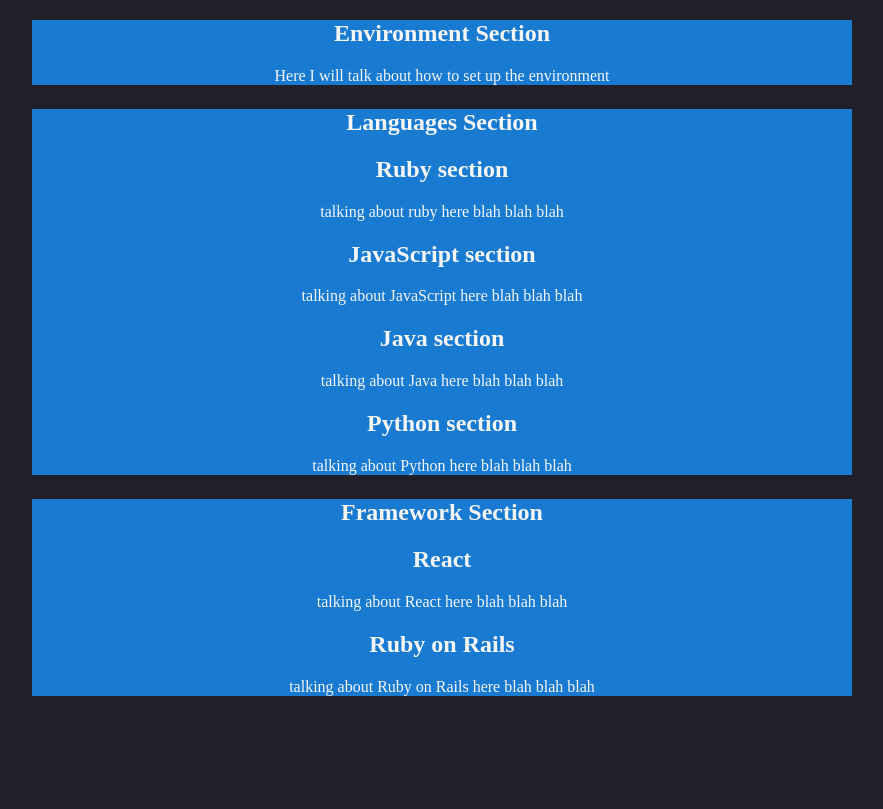
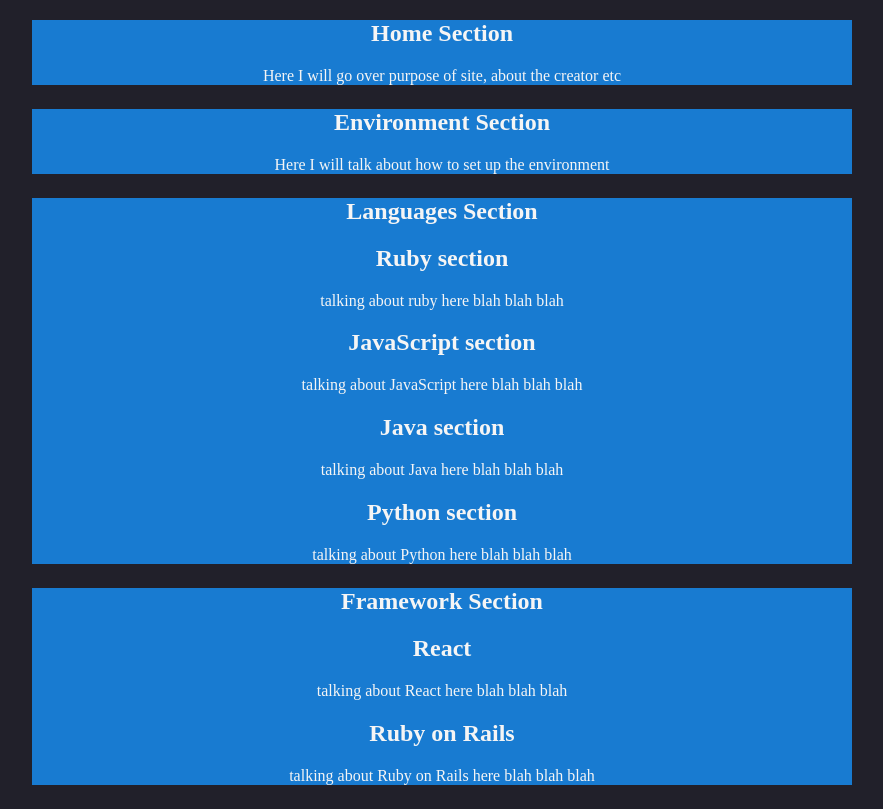
Before and after one commit to JamesSalcedo001/decommissioned_mark_one, a React (Vite) app in the folder client/: page / in a window 1280 px wide. Shown: the whole page, without its empty margins (198-1081 px from the left). Built offline with nearby package versions, Linux system fonts and the light colour scheme.

Commit message:
added section

```diff
--- a/client/src/App.jsx
+++ b/client/src/App.jsx
@@ -9,6 +9,11 @@
 
   return (
     <div>
+      <section>
+        <h1>Home Section</h1>
+        <p> Here I will go over purpose of site, about the creator etc </p>
+      </section>
+
       <section>
         <h1>Environment Section</h1>
         <p> Here I will talk about how to set up the environment </p>
@@ -52,6 +57,8 @@
         </div>
       </section>
 
+      <section></section>
+
     </div>
   )
 }
```
